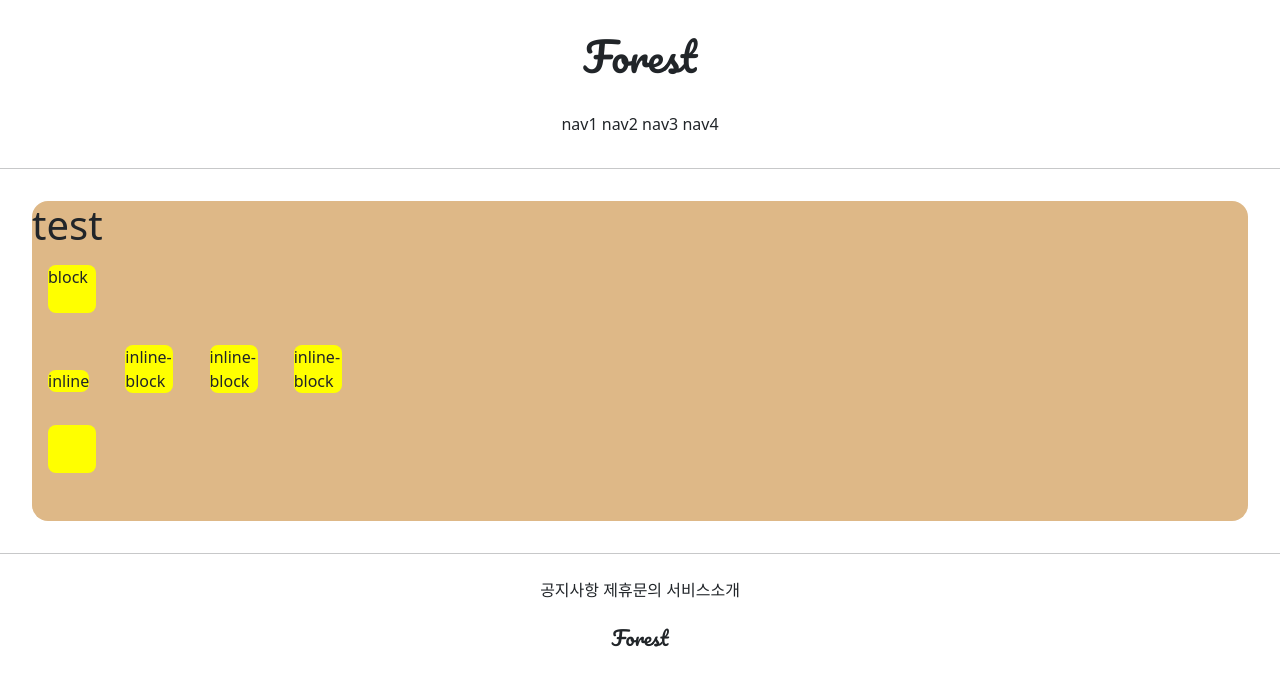
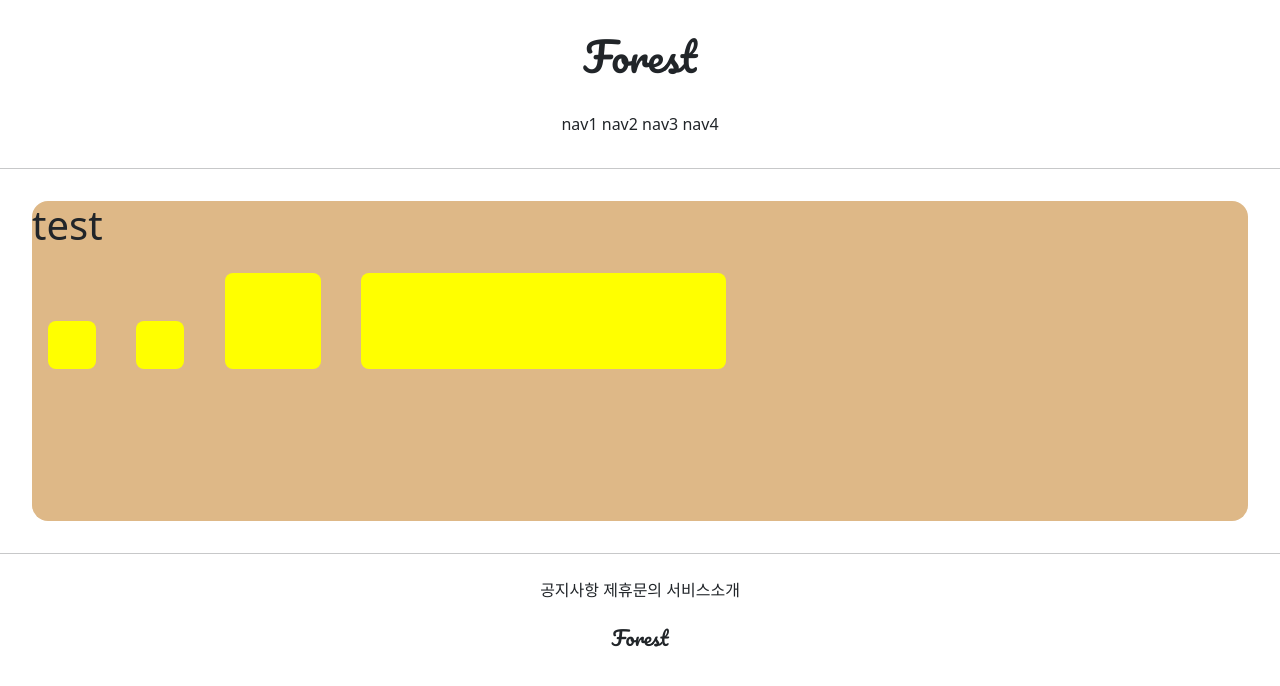
Before and after one commit to sun-hani/test_0702, a Django app: page /accounts/hello_friends/ in a window 1280 px wide. Shown: the top 686 px of the page. Run offline with Django 3.2, Linux system fonts and the light colour scheme; parts of the project's set-up code (start-up, migrations or seed data) failed here and were passed over.

Commit message:
0707 commit 3

```diff
--- a/accountapp/templates/accountapp/hello.html
+++ b/accountapp/templates/accountapp/hello.html
@@ -8,22 +8,18 @@
             width: 48px;
             height: 48px;
             border-radius: .5rem;
+            display: inline-block
         }
 
     </style>
 
-<div style="height:20rem; background-color: burlywood; margin: 2rem; border-radius:1rem;">
+<div style="height:20rem; background-color: burlywood; margin: 2rem; border-radius:1rem; font-size: 2rem">
     <h1>test</h1>
 
-    <div class="testing" style="display: block">block</div>
-    <div class="testing" style="display: inline">inline</div>
-    <div class="testing" style="display: none">none</div>
-    <div class="testing" style="display: inline-block">inline-block</div>
-    <div class="testing" style="display: inline-block">inline-block</div>
-    <div class="testing" style="display: inline-block">inline-block</div>
-    <div class="testing"></div>
-
-
+    <div class="testing" style="height: 48px; width: 48px;"></div>
+    <div class="testing" style="height: 3rem; width: 3rem;"></div>
+    <div class="testing" style="height: 3em; width: 3em;"></div>
+    <div class="testing" style="height: 30%; width: 30%;"></div>
 
 </div>
 
```
